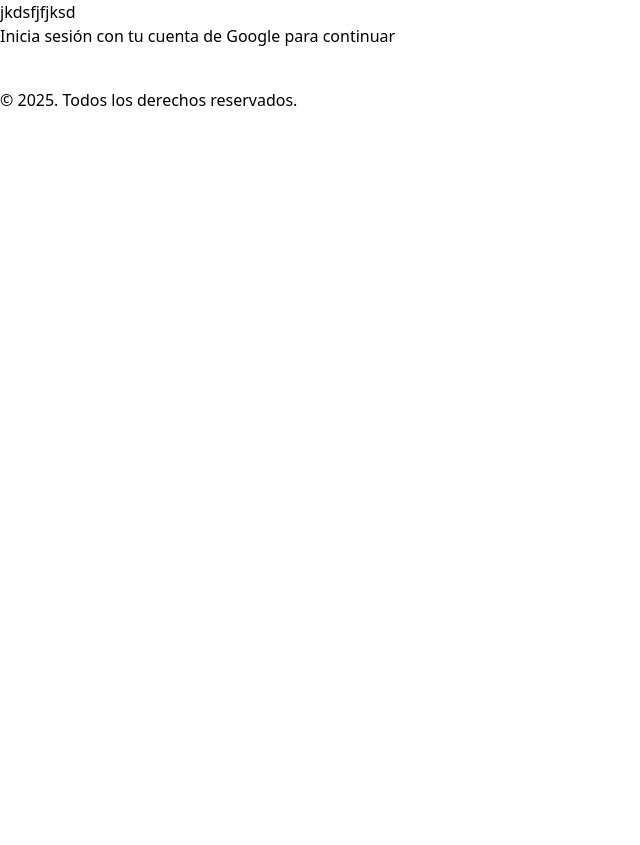
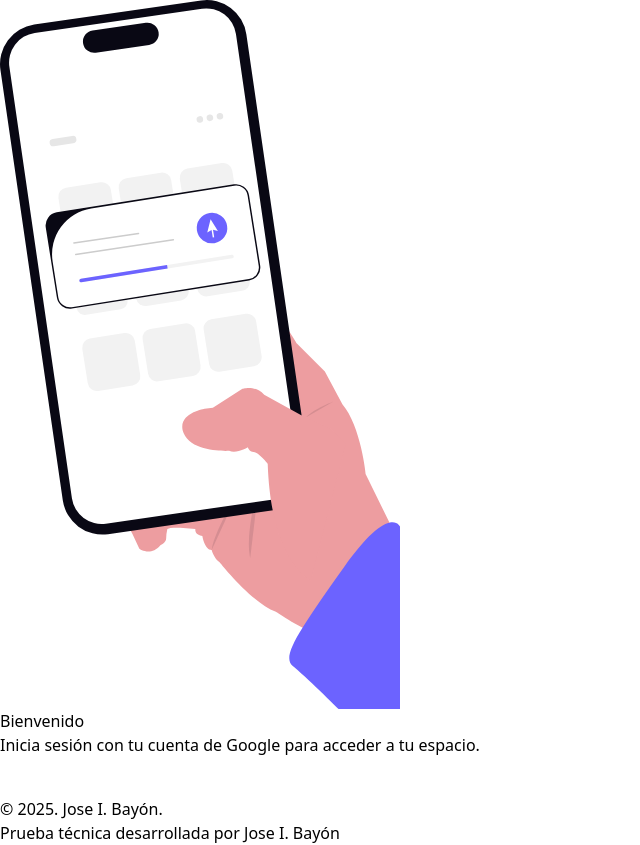
Before and after one commit to josebayondev/pruebaprodigiosovolcan, a React (Vite) app: page / in a window 1280 px wide. Shown: the whole page, without its empty margins (0-640 px from the left). Before the commit the page ends 800 px from the top, so only its background shows below. Built offline with nearby package versions, Linux system fonts and the light colour scheme.

Commit message:
Documento la parte inicial de cada archivo para saber que realiza cada uno

```diff
--- a/src/components/LoginPage.tsx
+++ b/src/components/LoginPage.tsx
@@ -1,34 +1,46 @@
-import { GoogleLogin, type CredentialResponse } from '@react-oauth/google'
-import { authService } from '../services/authServices'
-import { useAuthContext } from '../context/AuthContext'
+// Archivo de inicio de sesión con Google
+
+import { GoogleLogin, type CredentialResponse } from "@react-oauth/google";
+import { authService } from "../services/authServices";
+import { useAuthContext } from "../context/AuthContext";
 
 function LoginPage() {
-
-  const { login } = useAuthContext()
+  const { login } = useAuthContext();
 
   // Función para manejar el éxito del inicio de sesión
   const handleSuccess = (credentialResponse: CredentialResponse) => {
     if (credentialResponse.credential) {
-    const userData = authService.processGoogleResponse(credentialResponse.credential)
-    login(userData)
+      const userData = authService.processGoogleResponse(
+        credentialResponse.credential
+      );
+      login(userData);
     }
-}
+  };
   // Función para manejar el error del inicio de sesión
   const handleError = () => {
-    console.log('Login Failed')
-  }
+    console.log("Login Failed");
+  };
 
   return (
-  <div className="min-h-screen bg-gradient-to-br from-blue-50 to-indigo-100 flex items-center justify-center">
-    <div className="bg-white p-10 rounded-2xl shadow-2xl text-center max-w-md w-full mx-4 animate-fade-in">
-      <h1 className="text-4xl font-extrabold mb-4 text-indigo-800">
-        jkdsfjfjksd
+    <div className="min-h-screen bg-gradient-to-br from-gray-100 to-gray-200 flex items-center justify-center px-4 relative">
+     <div className="bg-white bg-opacity-90 rounded-2xl shadow-2xl max-w-md w-full text-center animate-fade-in p-6 sm:p-10 border border-gray-100 border-opacity-30 transition-shadow duration-300 hover:shadow-xl">
+        {/* Ilustración */}
+        <img
+          src="src/assets/img/welcome-illustration.svg"
+          alt="Bienvenida"
+          className="mx-auto mb-6 w-20 mt-2"
+        />
+
+        {/* Título */}
+        <h1 className="text-3xl font-extrabold text-indigo-800 mb-4 animate-fade-in">
+          Bienvenido
         </h1>
-      <p className="text-gray-600 mb-6 text-base">
-        Inicia sesión con tu cuenta de Google para continuar
+
+        <p className="text-gray-600 text-sm mb-6">
+          Inicia sesión con tu cuenta de Google para acceder a tu espacio.
         </p>
 
-      <div className="flex justify-center hover:scale-105 transition-transform">
+        <div className="flex justify-center transition-transform duration-200 ease-in-out hover:scale-105">
           <GoogleLogin
             onSuccess={handleSuccess}
             onError={handleError}
@@ -43,11 +55,14 @@
         </div>
 
         <p className="mt-8 text-xs text-gray-400">
-        © {new Date().getFullYear()}. Todos los derechos reservados.
+          © {new Date().getFullYear()}. Jose I. Bayón.
         </p>
       </div>
+      <p className="absolute bottom-4 text-xs text-gray-400 text-center w-full sm:w-auto sm:right-5">
+        Prueba técnica desarrollada por Jose I. Bayón
+      </p>
     </div>
-)
+  );
 }
 
-export default LoginPage
+export default LoginPage;
--- a/src/components/UserDashboard.tsx
+++ b/src/components/UserDashboard.tsx
@@ -1,22 +1,24 @@
-import { useAuthContext } from '../context/AuthContext'
+// Archivo del dashboard del usuario
+
+import { useAuthContext } from "../context/AuthContext";
 
 function UserDashboard() {
-  const { user, logout } = useAuthContext()
+  const { user, logout } = useAuthContext();
 
   return (
-    <div className="min-h-screen bg-gray-100 flex items-center justify-center">
-      <div className="bg-white p-8 rounded-lg shadow-md text-center max-w-md w-full mx-4">
+    <div className="min-h-screen bg-gradient-to-br from-gray-100 to-gray-200 flex items-center justify-center px-4 relative">
+      <div className="bg-white bg-opacity-90 rounded-2xl shadow-2xl max-w-md w-full text-center animate-fade-in p-6 sm:p-10 border border-gray-100 border-opacity-30 transition-shadow duration-300 hover:shadow-xl">
         <img
           src={user?.picture}
           alt="Avatar"
           className="w-20 h-20 rounded-full mx-auto mb-4"
         />
-        <h1 className="text-2xl font-bold text-gray-800 mb-2">
-          ¡Hola, {user?.name}!
+        <h1 className="text-2xl font-bold text-gray-800 mb-4">
+          ¡Hola, {user?.firstName}!
         </h1>
-        <p className="text-gray-600 mb-2">{user?.email}</p>
+        <p className="text-gray-600 mb-3">{user?.email}</p>
         <p className="text-sm text-gray-500 mb-6">
-          Nombre: {user?.firstName} {user?.lastName}
+          Nombre: {user?.name}
         </p>
 
         <button
@@ -26,8 +28,11 @@
           Cerrar Sesión
         </button>
       </div>
+      <p className="absolute bottom-4 text-xs text-gray-400 text-center w-full sm:w-auto sm:right-5">
+        Prueba técnica desarrollada por Jose I. Bayón
+      </p>
     </div>
-  )
+  );
 }
 
-export default UserDashboard
+export default UserDashboard;
--- a/src/hooks/useAuth.ts
+++ b/src/hooks/useAuth.ts
@@ -1,3 +1,7 @@
+// Archivo hook que gestiona la autenticación del usuario,
+// mantiene el estado y controla la sesión usando localStorage
+// para que la sesión persista aunque cierres la pestaña o recargues.
+
 /* eslint-disable @typescript-eslint/no-unused-vars */
 import { useState, useEffect } from "react";
 import type { User, UserSession } from "../types/auth";
--- a/src/services/authServices.ts
+++ b/src/services/authServices.ts
@@ -1,3 +1,5 @@
+// Archivo para manejar la autenticación con Google
+
 import { jwtDecode } from 'jwt-decode'
 import type { GoogleUser, User } from '../types/auth'
 
@@ -9,12 +11,12 @@
       // Validar que el token no haya expirado
       const currentTime = Date.now() / 1000
       if (userInfo.exp && userInfo.exp < currentTime) {
-        throw new Error('Token expired')
+        throw new Error('Token expirado')
       }
 
       // Validar campos requeridos
       if (!userInfo.sub || !userInfo.email || !userInfo.name) {
-        throw new Error('Invalid token data')
+        throw new Error('Token inválido')
       }
 
       return {
@@ -26,8 +28,8 @@
         lastName: userInfo.family_name
       }
     } catch (error) {
-      console.error('Error processing Google response:', error)
-      throw new Error('Failed to process authentication')
+      console.error('Falla al procesar la respuesta de Google:', error)
+      throw new Error('Falla al procesar la respuesta de Google')
     }
   }
 }
```
Also changed, not shown: src/context/AuthContext.tsx (+5 -2 lines), src/types/auth.ts (+10 -7 lines), 1 other file (tests, documents, lock files or other folders). Lines whose indentation alone changed are shown as unchanged.
